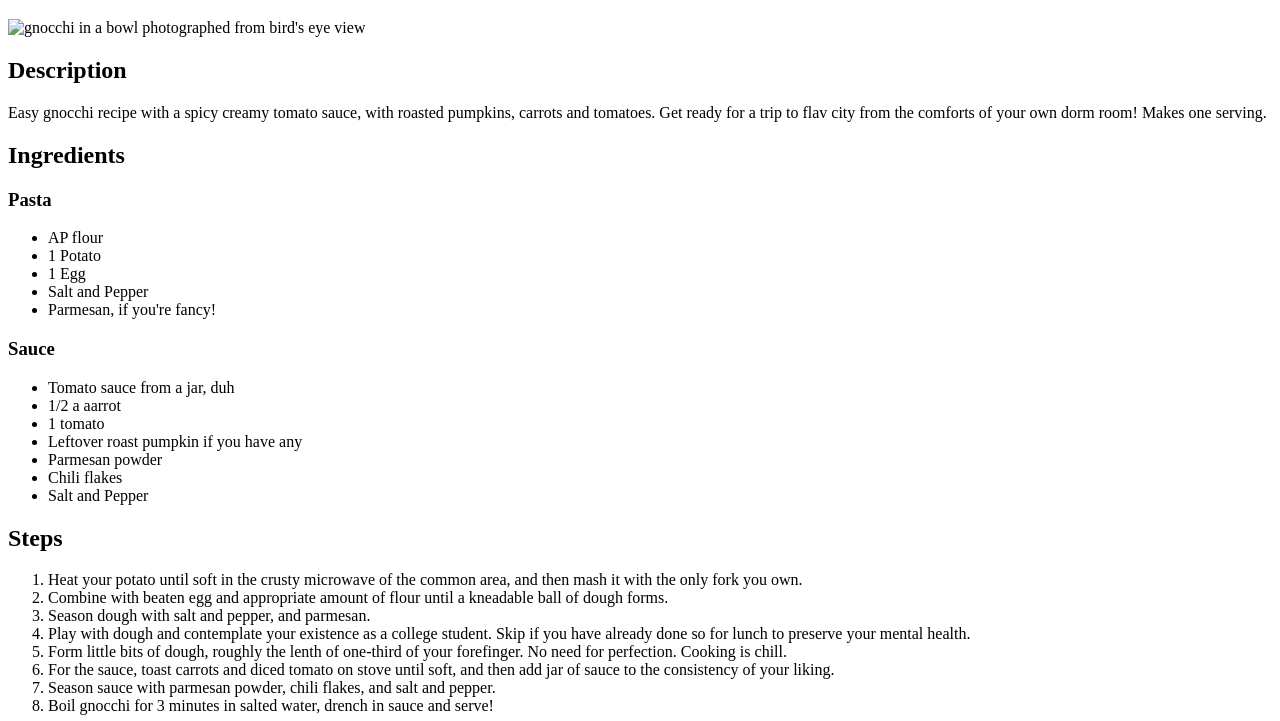
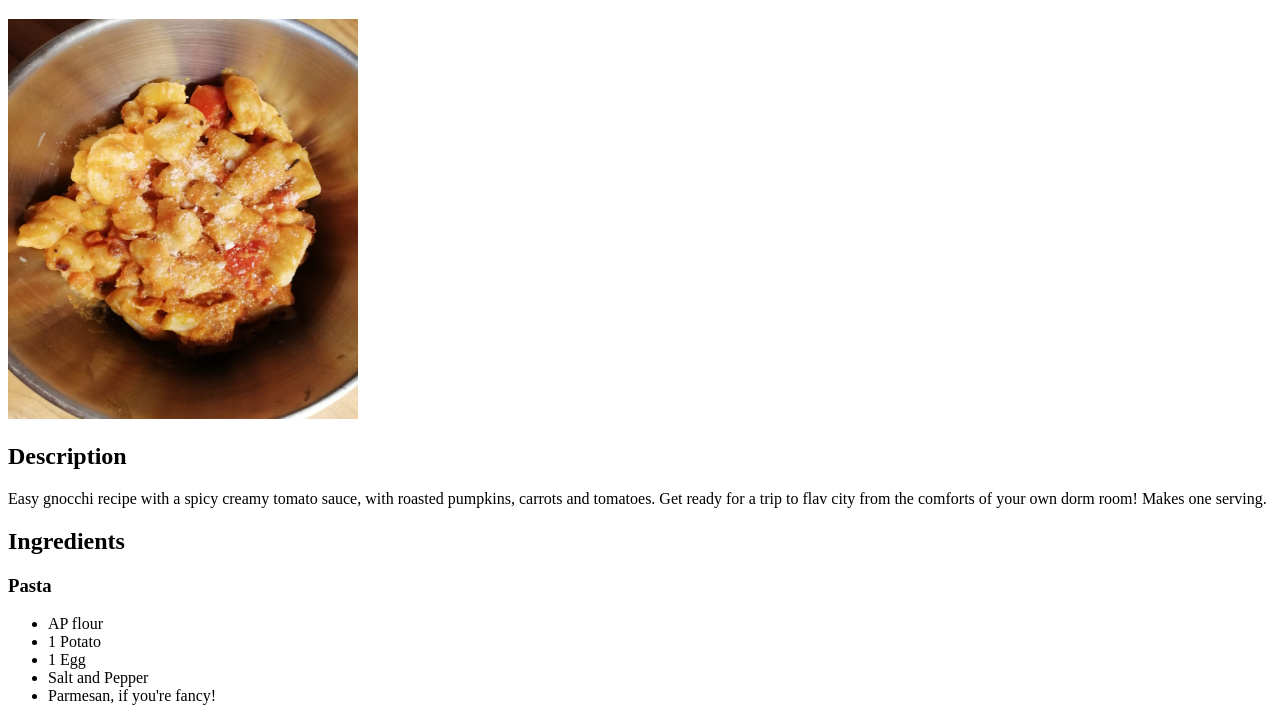
Before and after one commit to Lingistryingherbest/odin-recipes, a plain HTML site: page recipes/dorm-made-gnocchi.html in a window 1280 px wide. Shown: the part 61-782 px from the top of the page. Drawn offline with Linux system fonts and the light colour scheme.

Commit message:
fixed img link

```diff
--- a/recipes/dorm-made-gnocchi.html
+++ b/recipes/dorm-made-gnocchi.html
@@ -8,7 +8,7 @@
 </head>
 <body>
     <h1>Dorm-made Gnocchi</h1>
-    <img src="./gnocchi-in-bowl.jpg" alt="gnocchi in a bowl photographed from bird's eye view" width="350" height="400">
+    <img src="./IMG/gnocchi-in-bowl.jpg" alt="gnocchi in a bowl photographed from bird's eye view" width="350" height="400">
     <h2>Description</h2>
     <p>Easy gnocchi recipe with a spicy creamy tomato sauce, with roasted pumpkins, carrots and tomatoes. Get ready for a trip to flav city from the comforts of your own dorm room! Makes one serving.</p>
 
```
